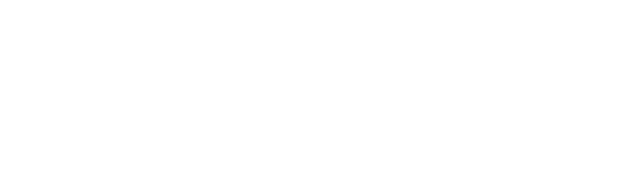
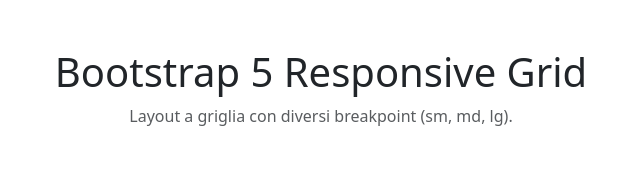
Before and after one commit to erikaCutugno/htmlcss-bootstrap-layout, a plain HTML site: page index.html in a window 1280 px wide. Shown: the whole page, without its empty margins (319-959 px from the left). Drawn offline with nearby package versions, Linux system fonts and the light colour scheme.

Commit message:
feat: header

```diff
--- a/index.html
+++ b/index.html
@@ -7,6 +7,10 @@
         <link href="https://cdn.jsdelivr.net/npm/bootstrap@5.3.3/dist/css/bootstrap.min.css" rel="stylesheet" integrity="sha384-QWTKZyjpPEjISv5WaRU9OFeRpok6YctnYmDr5pNlyT2bRjXh0JMhjY6hW+ALEwIH" crossorigin="anonymous">
     </head>
     <body>
+        <header class="text-center py-5">
+            <h1>Bootstrap 5 Responsive Grid</h1>
+            <p class="fw-lighter text-body-secondary">Layout a griglia con diversi breakpoint (sm, md, lg).</p>
+        </header>
         <script src="https://cdn.jsdelivr.net/npm/bootstrap@5.3.3/dist/js/bootstrap.bundle.min.js" integrity="sha384-YvpcrYf0tY3lHB60NNkmXc5s9fDVZLESaAA55NDzOxhy9GkcIdslK1eN7N6jIeHz" crossorigin="anonymous"></script>
     </body>
 </html>
```
